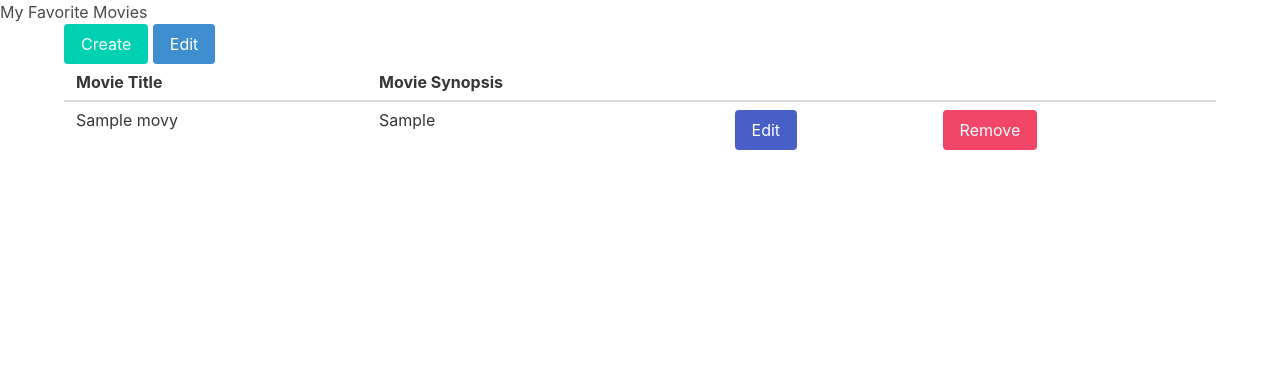
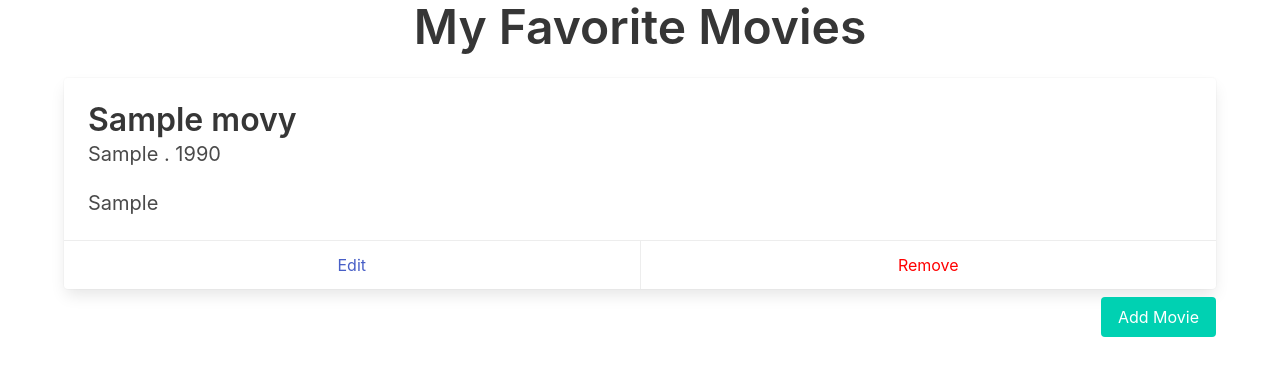
Before and after one commit to bianxa56/resume, a CodeIgniter 4 app: template app/Views/website/movie/movie.php in a window 1280 px wide. Shown: the top 376 px of the page. Run offline with PHP 8.4 and a stand-in for CodeIgniter, Linux system fonts and the light colour scheme; the template is opened without the code that fills it: most values are stand-ins (such as "Sample title", 1, 10 or a date in 2020); some libraries are stand-ins or nearby versions.

Commit message:
added genre in database, created a card

```diff
--- a/app/Config/Routes.php
+++ b/app/Config/Routes.php
@@ -30,3 +30,5 @@ $routes->post('storeMovie', 'MovieController::store');
 $routes->get('editMovie/(:num)', 'MovieController::edit/$1');
 $routes->post('updateMovie/(:num)', 'MovieController::update/$1');
 $routes->get('deleteMovie/(:num)', 'MovieController::delete/$1');
+
+$routes->get('showAll', 'MovieController::showAll');
--- a/app/Models/MovieModel.php
+++ b/app/Models/MovieModel.php
@@ -12,7 +12,7 @@ class MovieModel extends Model
     protected $returnType       = 'array';
     protected $useSoftDeletes   = false;
     protected $protectFields    = true;
-    protected $allowedFields    = ['movie_title', 'movie_synopsis'];
+    protected $allowedFields    = ['movie_title', 'movie_synopsis', 'movie_genre', 'movie_image'];
 
     // Dates
     protected $useTimestamps = false;
--- a/app/Views/website/movie/movie.php
+++ b/app/Views/website/movie/movie.php
@@ -6,31 +6,41 @@
         <link rel="stylesheet" href="https://cdn.jsdelivr.net/npm/bulma@0.9.2/css/bulma.min.css">
     </head>
     <body>
-        <h1>My Favorite Movies</h1>
+        <h1 class="title is-size-1 has-text-centered">My Favorite Movies</h1>
         <div class="container">
-        <a class="button is-primary" href="<?= base_url('createMovie') ?>">Create</a>
-        <a class="button is-info" href="<?= base_url('editMovie') ?>">Edit</a>
 
-        <table class="table is-fullwidth">
-                <thead>
-                    <tr>
-                        <th>Movie Title</th>
-                        <th>Movie Synopsis</th>
-                        <th></th>
-                        <th></th>
-                    </tr>
-                </thead>
-                <tbody>
-                    <?php foreach ($movies as $movie): ?>
-                        <tr>
-                            <td><?= $movie['movie_title'] ?></td>
-                            <td><?= $movie['movie_synopsis'] ?></td>
-                            <td><a class="button is-link" href="<?= base_url('editMovie/') . $movie['id'] ?>">Edit</a></td>
-                            <td><a class="button is-link is-danger" href="<?= base_url('deleteMovie/') . $movie['id'] ?>">Remove</a></td>
-                        </tr>
-                    <?php endforeach; ?>
-                </tbody>
-            </table>
+            <div class="container">
+                <?php foreach ($movies as $movie): ?>
+                    <div class=card>
+                        <div class="card-content">
+                            <p class="title">
+                                <?= $movie['movie_title'] ?>
+                            </p>
+                            <p class="subtitle">
+                                <?= $movie['movie_genre'] ?> .  1990
+                            </p>
+                            <p class="subtitle">
+                                <?= $movie['movie_synopsis'] ?>
+                            </p>
+                        </div>
+                        <footer class="card-footer">
+                            <p class="card-footer-item">
+                            <span>
+                                <a href="<?= base_url('editMovie/') . $movie['id'] ?>">Edit </a>
+                            </span>
+                            </p>
+                            <p class="card-footer-item">
+                            <span>
+                                <a href="<?= base_url('deleteMovie/') . $movie['id'] ?>" style="color: red;">Remove</a>
+                            </span>
+
+                            </p>
+                        </footer>
+                    </div>
+                <?php endforeach; ?>
+            </div>
+
+            <a class="button is-primary is-pulled-right mt-2" href="<?= base_url('createMovie') ?>">Add Movie</a>
         </div>
     </body>
 </html>
```
Also changed, not shown: app/Controllers/MovieController.php (+22 -3 lines), app/Database/Migrations/2024-01-30-021505_Resume.php (+9 -0 lines), app/Views/website/movie/createMovie.php (+11 -1 lines), app/Views/website/movie/editMovie.php (+6 -1 lines), app/Views/website/movie/showAll.php (added, +32 -0 lines).
